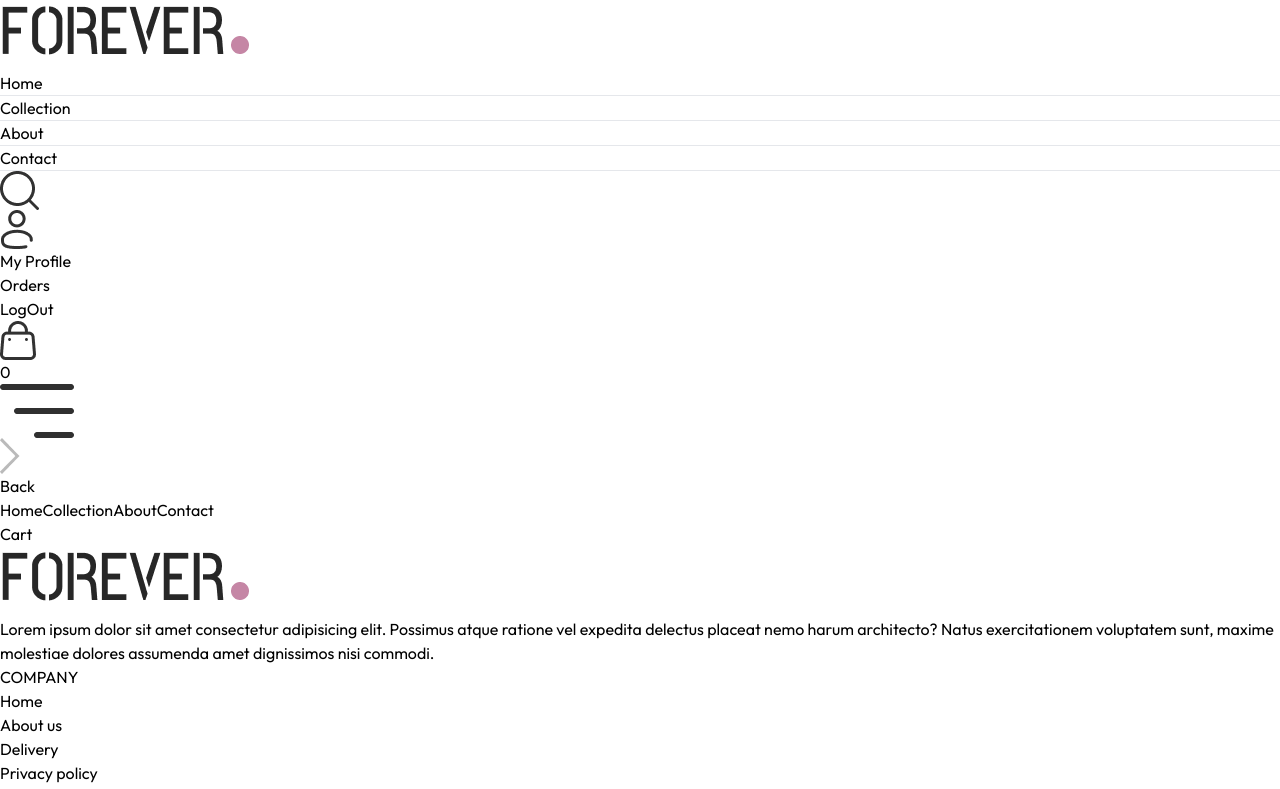
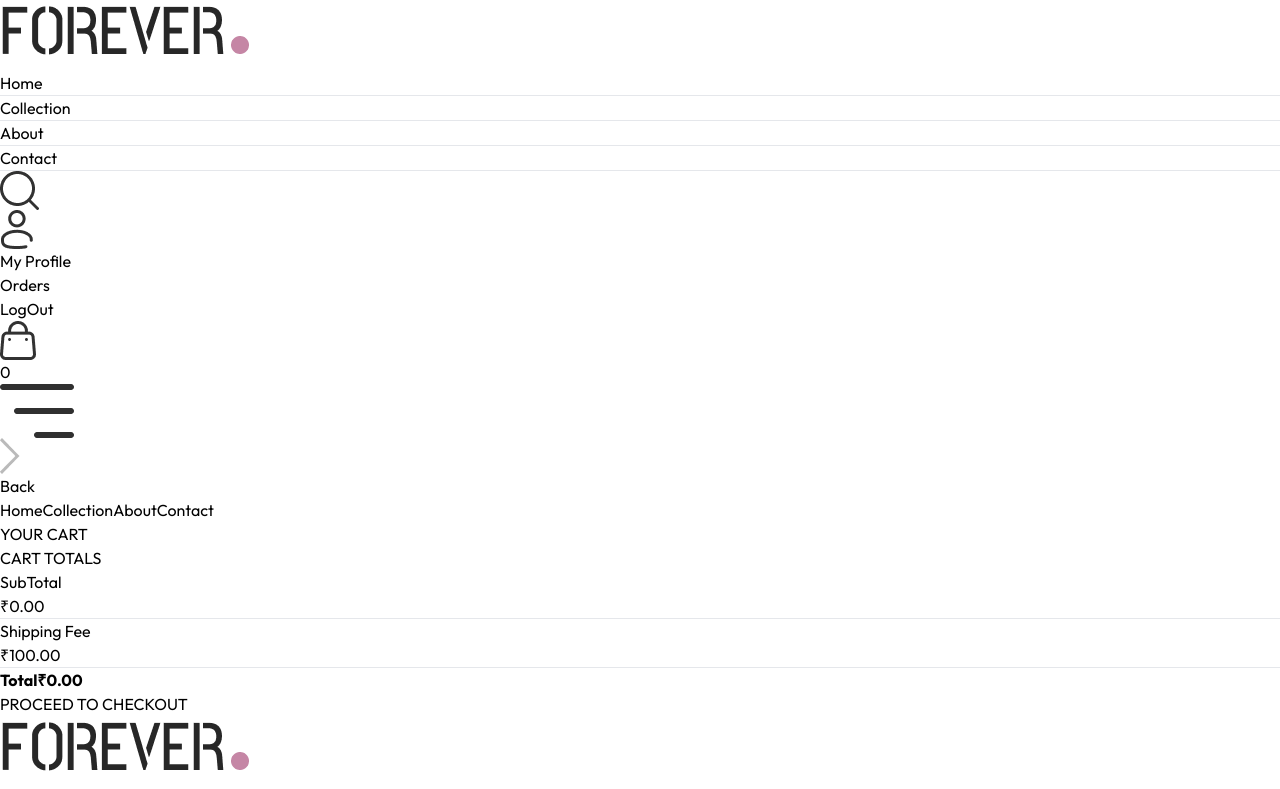
Before and after one commit to DevRahul06/WearWave, a React (Vite) app: page /cart in a window 1280 px wide. Shown: the top 789 px of the page. Built offline with nearby package versions, Linux system fonts and the light colour scheme.

Commit message:
Create cart page and CartTotal Component

```diff
--- /dev/null
+++ b/src/components/CartTotal.jsx
@@ -0,0 +1,36 @@
+import React, { useContext } from "react";
+import { ShopContext } from "../context/shopContext";
+import Title from "./Title";
+
+const CartTotal = () => {
+  const { currency, delivery_fee, getCartAmount } = useContext(ShopContext);
+
+  return (
+    <div className="w-full">
+      <div className="text-2xl">
+        <Title text1={"CART"} text2={"TOTALS"} />
+      </div>
+      <div className="flex flex-col gap-2 mt-2 text-sm">
+        <div className="flex justify-between">
+          <p>SubTotal</p>
+          <p>
+            {currency}
+            {getCartAmount()}.00
+          </p>
+        </div>
+        <hr />
+        <div className="flex justify-between">
+            <p>Shipping Fee</p>
+            <p>{currency}{delivery_fee}.00</p>
+        </div>
+        <hr />
+        <div className="flex justify-between">
+            <b>Total</b>
+            <b>{currency}{getCartAmount() === 0 ? 0 : getCartAmount() + delivery_fee}.00</b>
+        </div>
+      </div>
+    </div>
+  );
+};
+
+export default CartTotal;
--- a/src/context/shopContext.jsx
+++ b/src/context/shopContext.jsx
@@ -12,13 +12,10 @@
   const [cartItems, setCartItem] = useState({});
 
   const addToCart = async (itemId, size) => {
-
-    if(!size){
-      toast.error('Select Product Size')
+    if (!size) {
+      toast.error("Select Product Size");
       return;
     }
-
-
 
     let cartData = structuredClone(cartItems);
 
@@ -33,26 +30,47 @@
       cartData[itemId][size] = 1;
     }
 
-    setCartItem(cartData)
-
+    setCartItem(cartData);
   };
 
-  const getCartCount = () =>{
+  const getCartCount = () => {
     let totalCount = 0;
     for (const items in cartItems) {
-      for(const item in cartItems[items]){
+      for (const item in cartItems[items]) {
         try {
-          if(cartItems[items][item] > 0){
+          if (cartItems[items][item] > 0) {
             totalCount += cartItems[items][item];
           }
-        } catch (error) {
-
-        }
+        } catch (error) {}
       }
     }
 
     return totalCount;
-  }
+  };
+
+  const upadateQuantity = async (itemId, size, quantity) => {
+    let cartData = structuredClone(cartItems);
+
+    cartData[itemId][size] = quantity;
+
+    setCartItem(cartData);
+  };
+
+  const getCartAmount =  () => {
+    let totalAmount = 0;
+
+    for (const items in cartItems) {
+      let itemInfo = products.find((product) => product._id === items);
+      for (const item in cartItems[items]) {
+        try {
+          if (cartItems[items][item] > 0) {
+            totalAmount += itemInfo.price * cartItems[items][item];
+          }
+        } catch (error) {}
+      }
+    }
+    return totalAmount
+  };
 
   const value = {
     products,
@@ -62,8 +80,11 @@
     setSearch,
     showSearch,
     setShowSearch,
-    cartItems, addToCart,
-    getCartCount
+    cartItems,
+    addToCart,
+    getCartCount,
+    upadateQuantity,
+    getCartAmount,
   };
 
   return (
--- a/src/pages/Cart.jsx
+++ b/src/pages/Cart.jsx
@@ -1,9 +1,108 @@
-import React from 'react'
+import React, { useContext, useEffect, useState } from "react";
+import { ShopContext } from "../context/shopContext";
+import Title from "../components/Title";
+import { assets } from "../assets/frontend_assets/assets";
+import CartTotal from "../components/CartTotal";
 
 const Cart = () => {
+  const { products, currency, cartItems, upadateQuantity } =
+    useContext(ShopContext);
+  const [cartData, setCartData] = useState([]);
+
+  useEffect(() => {
+    const tempData = [];
+
+    for (const items in cartItems) {
+      for (const item in cartItems[items]) {
+        if (cartItems[items][item] > 0) {
+          tempData.push({
+            _id: items,
+            size: item,
+            quantity: cartItems[items][item],
+          });
+        }
+      }
+    }
+
+    setCartData(tempData);
+  }, [cartItems]);
+
   return (
-    <div>Cart</div>
-  )
-}
+    <div className="border-t pt-14">
+      <div className="text-2xl mb-3">
+        <Title text1={"YOUR"} text2={"CART"} />
+      </div>
+      <div>
+        {cartData.map((item, index) => {
+          const productData = products.find(
+            (product) => product._id === item._id
+          );
 
-export default Cart
+          return (
+            <div
+              key={index}
+              className="py-4 border-t border-b text-gray-700 grid grid-cols-[4fr_0.5fr_0.5fr] sm:grid-cols-[4fr_2fr_0.5fr] items-center gap-4"
+            >
+              <div className="flex items-start gap-6">
+                <img
+                  src={productData.image[0]}
+                  alt=""
+                  className="w-16 sm:w-20"
+                />
+                <div>
+                  <p className=" text-sm sm:text-lg font-medium">
+                    {productData.name}
+                  </p>
+                  <div className=" flex items-center gap-5 mt-2">
+                    <p>
+                      {currency}
+                      {productData.price}
+                    </p>
+                    <p className="px-2 sm:px-3 sm:py-1 border bg-slate-50">
+                      {item.size}
+                    </p>
+                  </div>
+                </div>
+              </div>
+
+              <input
+                type="number"
+                min={1}
+                defaultValue={item.quantity}
+                onChange={(e) =>
+                  e.target.value === "" || e.target.value === "0"
+                    ? null
+                    : upadateQuantity(
+                        item._id,
+                        item.size,
+                        Number(e.target.value)
+                      )
+                }
+                className="border max-w-10 sm:max-w-20 px-1 sm:px-2 py-1"
+              />
+              <img
+                src={assets.bin_icon}
+                onClick={() => upadateQuantity(item._id, item.size, 0)}
+                className="w-4 mr-4 sm:w-5 cursor-pointer"
+                alt=""
+              />
+            </div>
+          );
+        })}
+
+        <div className="flex justify-end my-20">
+          <div className="w-full sm:w-[450px]">
+            <CartTotal />
+            <div className="w-full text-end">
+              <button className="bg-black text-white text-sm my-8 px-8 py-3">
+                PROCEED TO CHECKOUT
+              </button>
+            </div>
+          </div>
+        </div>
+      </div>
+    </div>
+  );
+};
+
+export default Cart;
```
